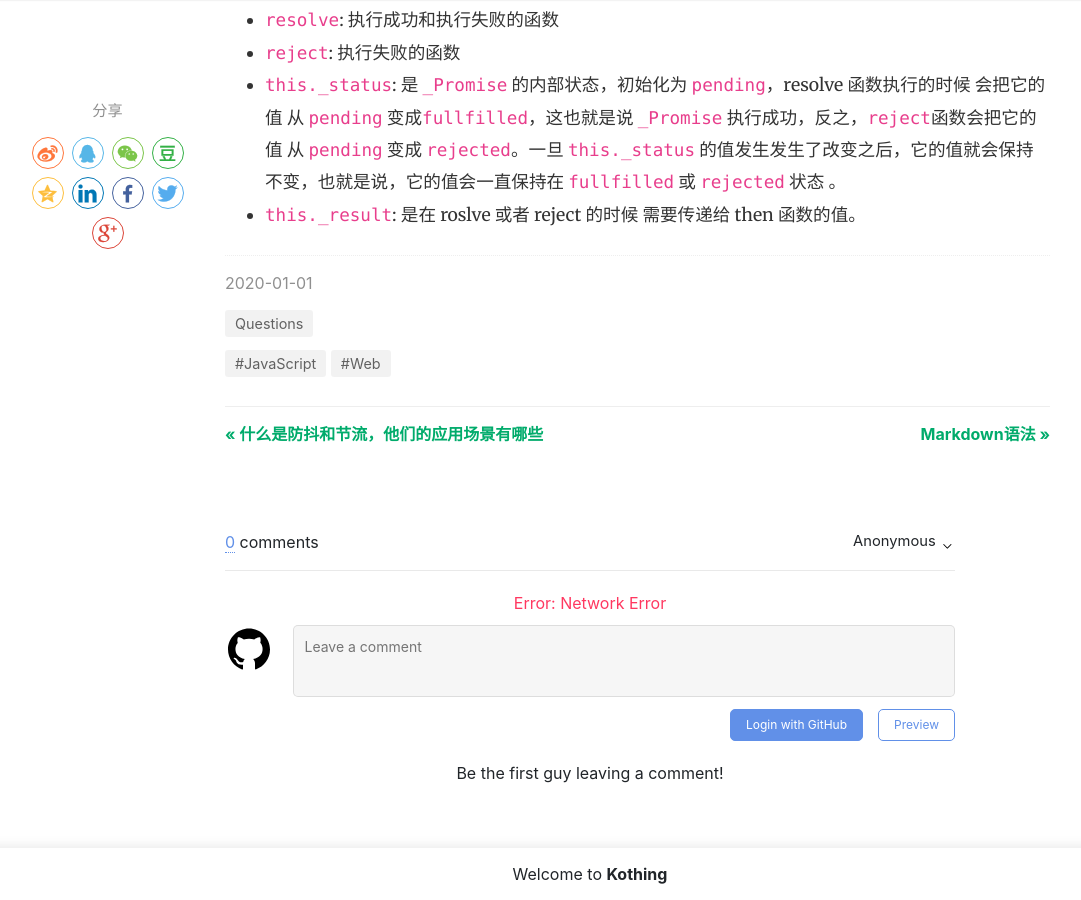
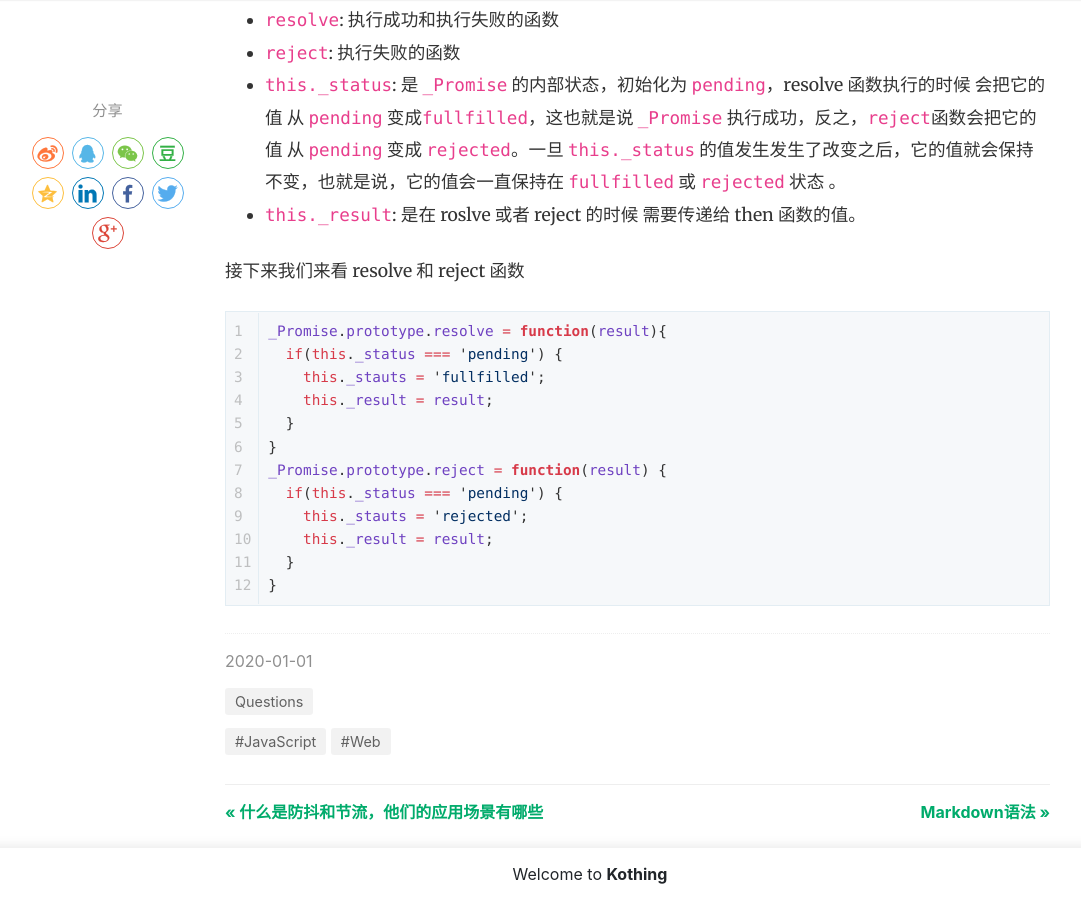
Before and after one commit to kothing/kothing.github.io, a Jekyll site: the page built from _posts/2020-01-01-front-end-questions-20201023.md, in a window 1280 px wide and 900 px high, scrolled down 5129 px. Shown: the whole window, without its empty margins (50-1131 px from the left). Built offline with Jekyll 4.4.1, drawn with Linux system fonts in a browser that asks for light colours; nearby versions of some CDN libraries; comment, search, counter and statistics services are not loaded.

Commit message:
Update 2020-01-01-front-end-questions-20201023.md

````diff
--- a/_posts/2020-01-01-front-end-questions-20201023.md
+++ b/_posts/2020-01-01-front-end-questions-20201023.md
@@ -171,3 +171,19 @@ function _Promise(resolver) {
 + `reject`: 执行失败的函数
 + `this._status`: 是 `_Promise` 的内部状态，初始化为 `pending`，resolve 函数执行的时候 会把它的值 从 `pending` 变成`fullfilled`，这也就是说 `_Promise` 执行成功，反之，`reject`函数会把它的值 从 `pending` 变成 `rejected`。一旦 `this._status` 的值发生发生了改变之后，它的值就会保持不变，也就是说，它的值会一直保持在 `fullfilled` 或 `rejected` 状态 。
 + `this._result`: 是在 roslve 或者 reject 的时候 需要传递给 then 函数的值。
+
+接下来我们来看 resolve 和 reject 函数
+```js
+_Promise.prototype.resolve = function(result){
+  if(this._status === 'pending') {
+    this._stauts = 'fullfilled';
+    this._result = result;
+  }
+}
+_Promise.prototype.reject = function(result) {
+  if(this._status === 'pending') {
+    this._stauts = 'rejected';
+    this._result = result;
+  }
+}
+```
````
